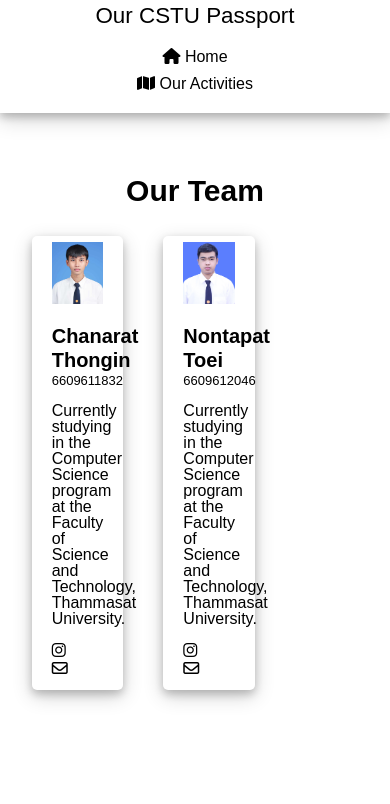
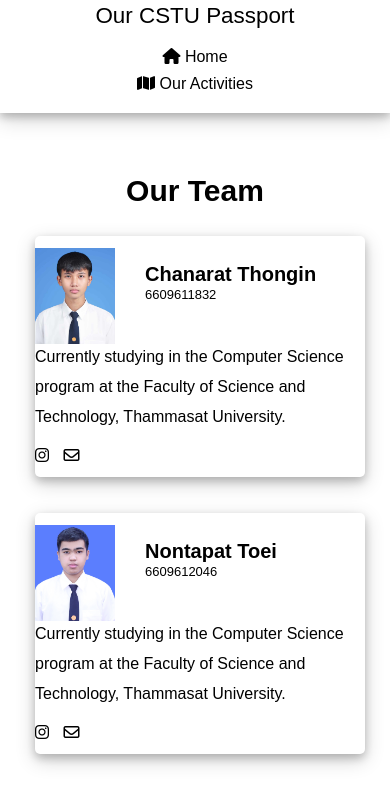
Before and after one commit to ChanaratThongin/CS100-Project-G07, a plain HTML site: page index.html in a window 390 px wide. Drawn offline with Linux system fonts and the light colour scheme.

Commit message:
feat(homepage): Add Responsive Design

```diff
--- a/css/main.css
+++ b/css/main.css
@@ -1,6 +1,4 @@
-*,
-*:before,
-*:after {
+*, *:before, *:after {
 	box-sizing: inherit;
 }
 
@@ -32,6 +30,11 @@ header nav {
     margin-bottom: 60px;
     height: auto;
 
+    @media (min-width: 768px) {
+        padding-left: 36px;
+        height: 60px;
+        flex-direction: row;
+    }
 }
 
 header nav .logo {
@@ -45,10 +48,18 @@ header nav ul {
     align-items: center;
 	list-style: none;
 	padding-inline-start: 0;
+
+    @media (min-width: 768px) {
+        flex-direction: row;
+    }
 }
 
 header nav ul li {
     padding: 5px 0;
+
+    @media (min-width: 768px) {
+        padding: 0 36px;
+    }
 }
 
 a {
@@ -130,6 +141,43 @@ h1 {
 	color: #000000;
 }
 
+@media only screen and (max-width:1024px) {
+	#team-wrapper .member-social li {
+		margin-right: 10px;
+	}
+
+}
+
+@media only screen and (max-width:768px) {
+	#team-wrapper .member p {
+		font-size: 14px;
+		line-height: 27px;
+	}
+
+}
+
+@media only screen and (max-width:600px) {
+	#team-wrapper .member-pic {
+		width: 80px;
+		height: 80px;
+		float: left;
+		margin-right: 30px;
+		margin-bottom: 20px;
+		position: relative;
+		top: 6px;
+	}
+
+	#team-wrapper .member-name + p {
+		clear: both;
+		margin-top: 30px;
+	}
+
+	#team-wrapper .member p {
+		font-size: 16px;
+		line-height: 30px;
+	}
+}
+
 img {
 	max-width: 100%;
 	height: auto;
@@ -170,6 +218,51 @@ img {
 	width: 100%;
 }
 
+@media screen and (max-width:1024px) {
+	.columns {
+		padding: 0 18px;
+	}
+}
+
+@media screen and (max-width:768px) {
+	.row {
+		width: auto;
+		padding-left: 30px;
+		padding-right: 30px;
+	}
+
+	.columns {
+		padding: 0 15px;
+	}
+}
+
+@media screen and (max-width:600px) {
+	.row {
+		padding-left: 25px;
+		padding-right: 25px;
+	}
+
+	.columns {
+		padding: 0 10px;
+	}
+}
+
+@media screen and (max-width:400px) {
+	.row {
+		padding-left: 30px;
+		padding-right: 30px;
+	}
+
+	.columns {
+		width: auto !important;
+		float: none !important;
+		margin-left: 0;
+		margin-right: 0;
+		clear: both;
+		padding: 0;
+	}
+}
+
 .bgrid-large .bgrid {
 	width: 25%;
 	margin: 0 20px;
@@ -189,3 +282,67 @@ h3 {
 p {
 	margin: 15px 0 15px 0;
 }
+
+@media screen and (max-width:1024px) {
+	.bgrid-tablet .bgrid {
+		width: 33.33333%;
+		margin: 0 10px;
+	}
+}
+
+@media screen and (max-width:768px) {
+	.bgrid-half .bgrid {
+		width: 45%;
+		margin: 0 5px;
+	}
+	.bgrid-half {
+		display: flex;
+		align-items: center;
+		justify-content: center;
+	}
+}
+
+@media screen and (max-width:600px) {
+	.bgrid-mobile .bgrid {
+		width: 100%;
+		clear: both;
+	}
+
+	.bgrid-half {
+		display: table;
+	}
+}
+
+@media screen and (min-width: 768px) {
+	.bgrid-large {
+		display: flex;
+		align-items: center;
+		justify-content: center;
+	}
+}
+
+
+
+@media only screen and (max-width:1024px) {
+	.bgrid {
+		padding: 0 18px;
+	}
+}
+
+@media only screen and (max-width:768px) {
+	.bgrid {
+		padding: 0 15px;
+	}
+}
+
+@media only screen and (max-width:600px) {
+	.bgrid {
+		padding: 0 10px;
+	}
+}
+
+@media only screen and (max-width:400px) {
+	.bgrid {
+		padding: 0;
+	}
+}
```
Lines whose indentation alone changed are shown as unchanged.
